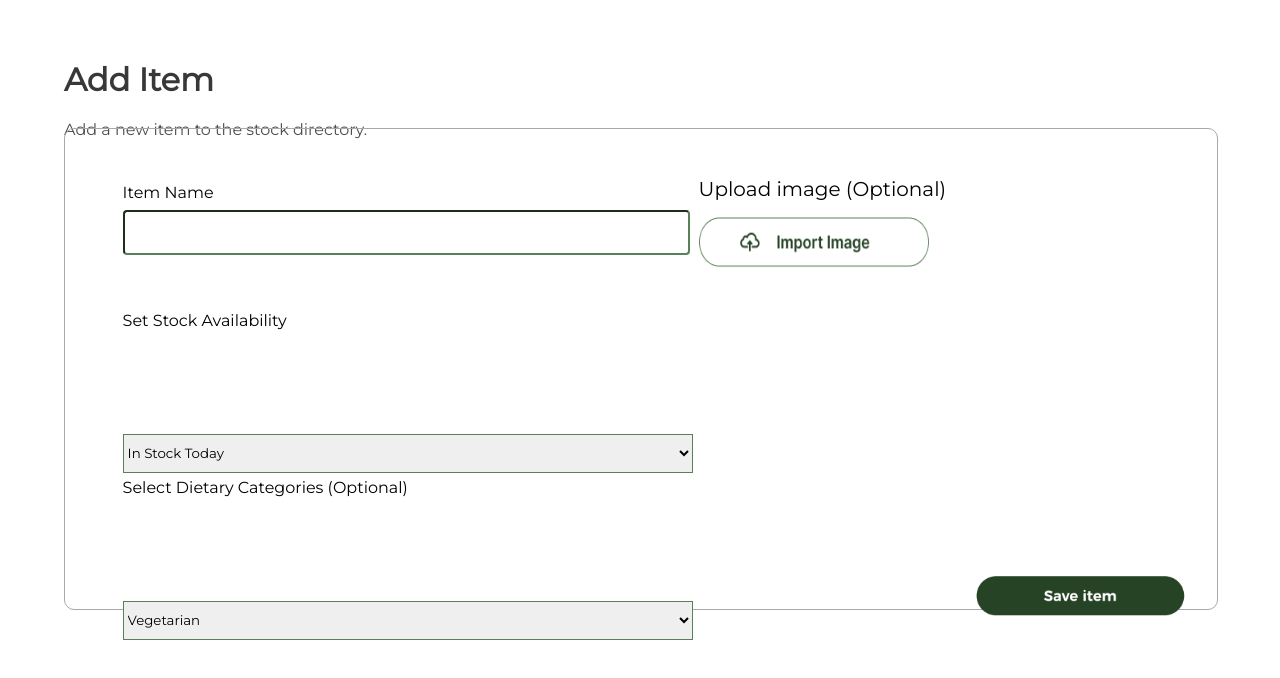
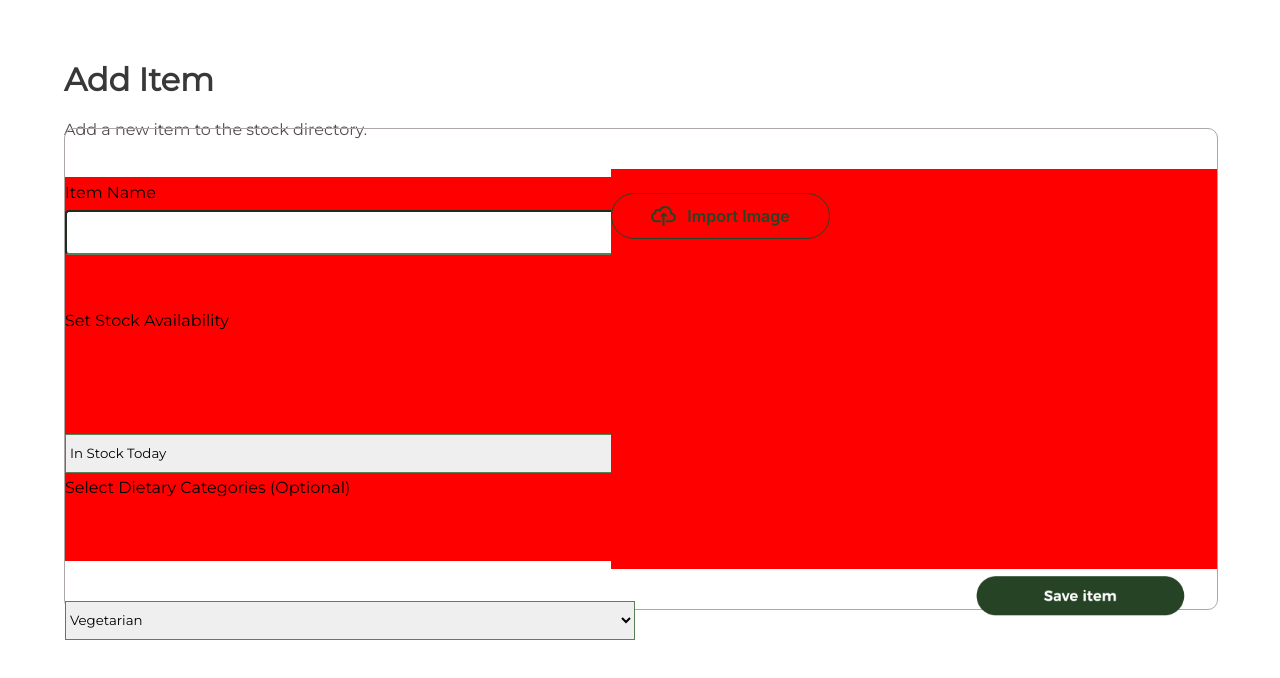
Before and after one commit to codebase-berkeley/berkeley-food-pantry, a React (Create React App) app in the folder client/: page / in a window 1280 px wide. Shown: the top 678 px of the page. Built offline with nearby package versions, Linux system fonts and the light colour scheme.

Commit message:
fixing 4am flexbox coding

```diff
--- a/client/src/AddFood.css
+++ b/client/src/AddFood.css
@@ -16,7 +16,7 @@
     margin-left: 5%;
     height: 10vh;
     width: 100vw;
-    /* background-color: white; */
+    /* background-color: red; */
     font-family: "Montserrat";
 }
 
@@ -54,19 +54,19 @@
     display: flex;
     justify-content: column;
     height: 80%;
-    width: 40%;
-    /* background-color: red; */
+    width: 50%;
+    margin-left: 0%;
+    background-color: red;
+
 }
 
 .upload-image {
     display: flex;
     justify-content: column;
-    /* align-items: center; */
     flex-direction: column;
     height: 80%;
     width: 40%;
     padding-left: 10%;
-    /* background-color: blue; */
     font-family: "Montserrat";
     font-size: 150%;
 }
@@ -79,7 +79,6 @@
 
 .input-box {
     display: flex;
-
 }
 
 label, input{
@@ -91,14 +90,28 @@ label, input{
     margin-top: 2%;
     height: 32%;
     width: 140%;
-    border-color: #588157;;
+    border-color: #588157;
   }
 
 .import-image-button {
     display: flex;
-    height: 14%;
-    width: 50%;
-    margin-top: 3%;
+    align-items: center;
+    justify-content: center;
+    width: 17vw;
+    height: 5.5vh;
+    border-radius: 100px;
+    border: #264425 solid 1px;
+    margin-top: 4%;
+    background-color: red;
+}
+
+.cloud-format {
+    height: 2.5vh;
+    padding-right: 5%;
+}
+.import-image {
+    height: vw;
+    height: 7vh;
 }
 
 .stock-select-list {
@@ -118,4 +131,17 @@ label, input{
 
 .upload-image-text {
     font-size: 2.5vh;
+    margin-left: -8%;
 }
+
+.upload-image-text-h1 {
+    font-size: 2vh;
+    color: #264425;
+}
+
+.right-side-container {
+    display: flex;
+    background-color: red;
+    height: 50vh;
+    width: 50vw;
+}
--- a/client/src/AddFood.js
+++ b/client/src/AddFood.js
@@ -1,12 +1,13 @@
 import './AddFood.css';
 import saveitembutton from './assets/saveitembutton.png';
-import importimage from './assets/importimage.png';
+import importimagecloud from './assets/import-image-cloud.svg';
 
 export default function AddFood() {
     return(
         <div className = 'add-food-component-container'>
             <div className = 'add-food-component-header'>
-                <div><h1>Add Item</h1>
+                <div>
+                    <h1>Add Item</h1>
                     <p>Add a new item to the stock directory.</p>
                 </div>
             </div>
@@ -30,9 +31,11 @@ export default function AddFood() {
                             </select>
                     </form>
                     </div>
-                    <div className = 'upload-image'>
-                        <div className = 'upload-image-text'>Upload image (Optional)</div>
-                            <img src ={importimage} className = "import-image-button" alt = "save item button"></img>
+                    <div className = 'right-side-container'>
+                    <div className = 'import-image-button'>
+                            <img src = {importimagecloud} className = 'cloud-format' alt = "upload image cloud"></img>
+                            <h1 className = 'upload-image-text-h1'>Import Image</h1>
+                    </div>
                     </div>
                 </div>
             <div className = 'save-item-button-container'>
```
Also changed, not shown: client/src/assets/import-image-cloud.svg (added), client/src/assets/import-image.png (added).
